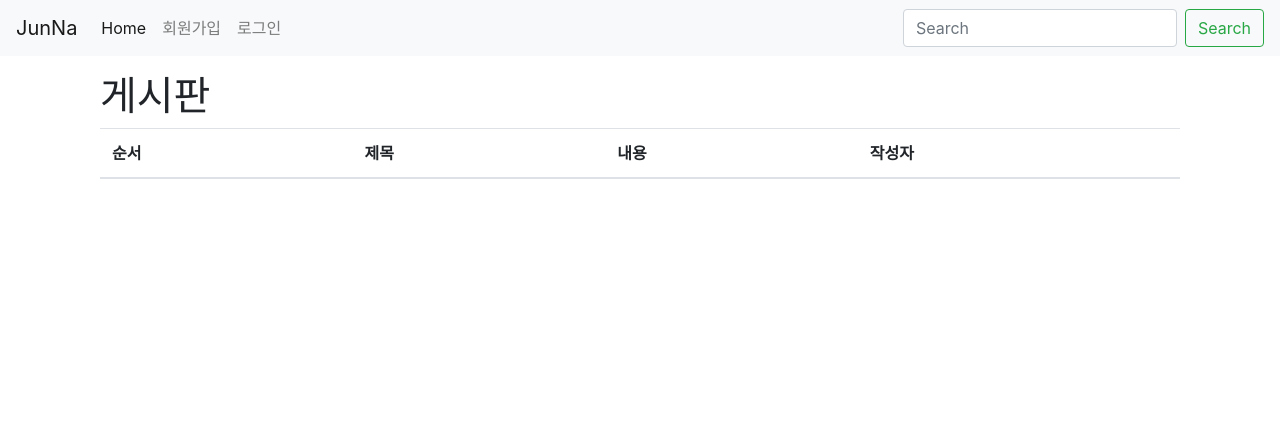
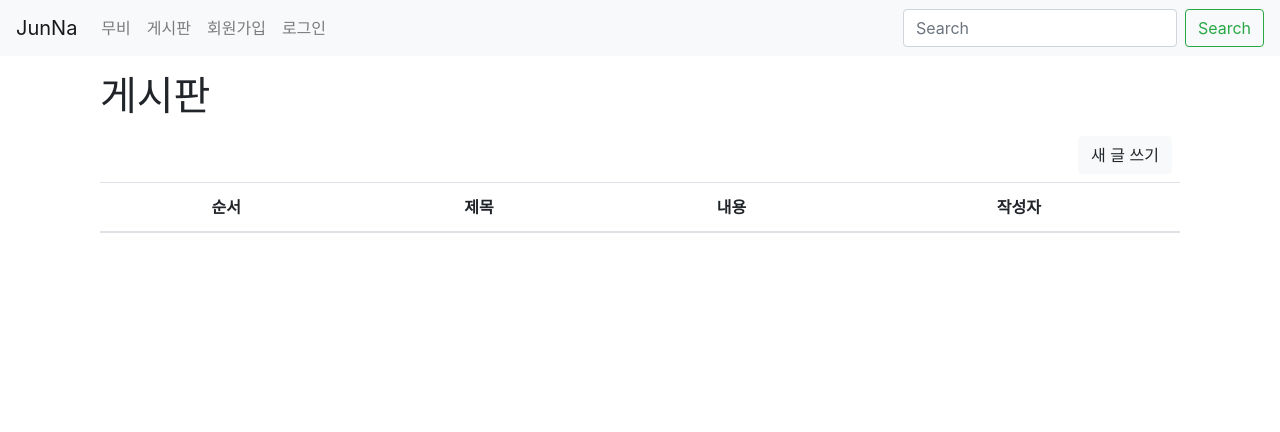
Before and after one commit to dmdekf/JunNamovie, a Django app: page /articles/ in a window 1280 px wide. Shown: the top 432 px of the page. Run offline with Django 3.2, Linux system fonts and the light colour scheme; data that the repository does not hold is empty; some libraries are stand-ins or nearby versions.

Commit message:
Add articlelist in nav

```diff
--- a/articles/templates/articles/index.html
+++ b/articles/templates/articles/index.html
@@ -3,7 +3,10 @@
 {% block body %}
 <div class="container">
     <h1>게시판</h1>
-    <table class="table">
+    <div class="text-right">
+    <button type="button" class="btn btn-light m-2">새 글 쓰기</button>
+    <div>
+    <table class="table text-center">
       <thead>
         <tr>
           <th scope="col-1">순서</th>
@@ -15,7 +18,6 @@
       </thead>
       <tbody>
         <tr v-for="article in articles" :key="`article_${article.id}`">
-          <td>[[article]]</td>
           <td>[[ article.id ]]</td>
           <td>[[ article.title ]]</td>
           <td>[[ article.content ]]</td>
@@ -25,7 +27,7 @@
     </table>
   </div>
 </template>
-{% endblock %}
+{% endblock body%}
 
 {% block script %}
 <script>
@@ -45,4 +47,4 @@ const index = new Vue({
   }
   })
 </script>
-{% endblock %}
+{% endblock script %}
--- a/articles/urls.py
+++ b/articles/urls.py
@@ -12,7 +12,7 @@ router.register(r'articlelist', views.ArticleListViewset)
 
 urlpatterns = [
     path('api/article_create/', views.create),
-    path('', views.index),
+    path('', views.index, name="index"),
     # path('update/<int:article_pk>', views.update, name="update"),
     path('<int:article_pk>', views.article_detail),
     # path('delete/<int:article_pk>', views.delete, name="delete"),
--- a/templates/_navbar.html
+++ b/templates/_navbar.html
@@ -6,8 +6,11 @@
 
   <div class="collapse navbar-collapse" id="navbarSupportedContent">
     <ul class="navbar-nav mr-auto">
-      <li class="nav-item active">
-        <a class="nav-link" href="{% url 'movies:index' %}">Home<span class="sr-only">(current)</span></a>
+      <li class="nav-item">
+        <a class="nav-link" href="{% url 'movies:index' %}">무비<span class="sr-only">(current)</span></a>
+      </li>
+      <li class="nav-item">
+        <a class="nav-link" href="{% url 'articles:index' %}">게시판</a>
       </li>
       {% if user.is_active %}
       <li class="nav-item">
--- a/templates/base.html
+++ b/templates/base.html
@@ -21,11 +21,9 @@
 </head>
 <body>
     {% include '_navbar.html' %}
-    <div class="container my-3">
-    <div id="app">
+    <div id="app" class="container my-3">
     {% block body %}
     {% endblock body %}
-    </div>
     </div>
     {% include '_footer.html' %}
     {% block script %}
```
